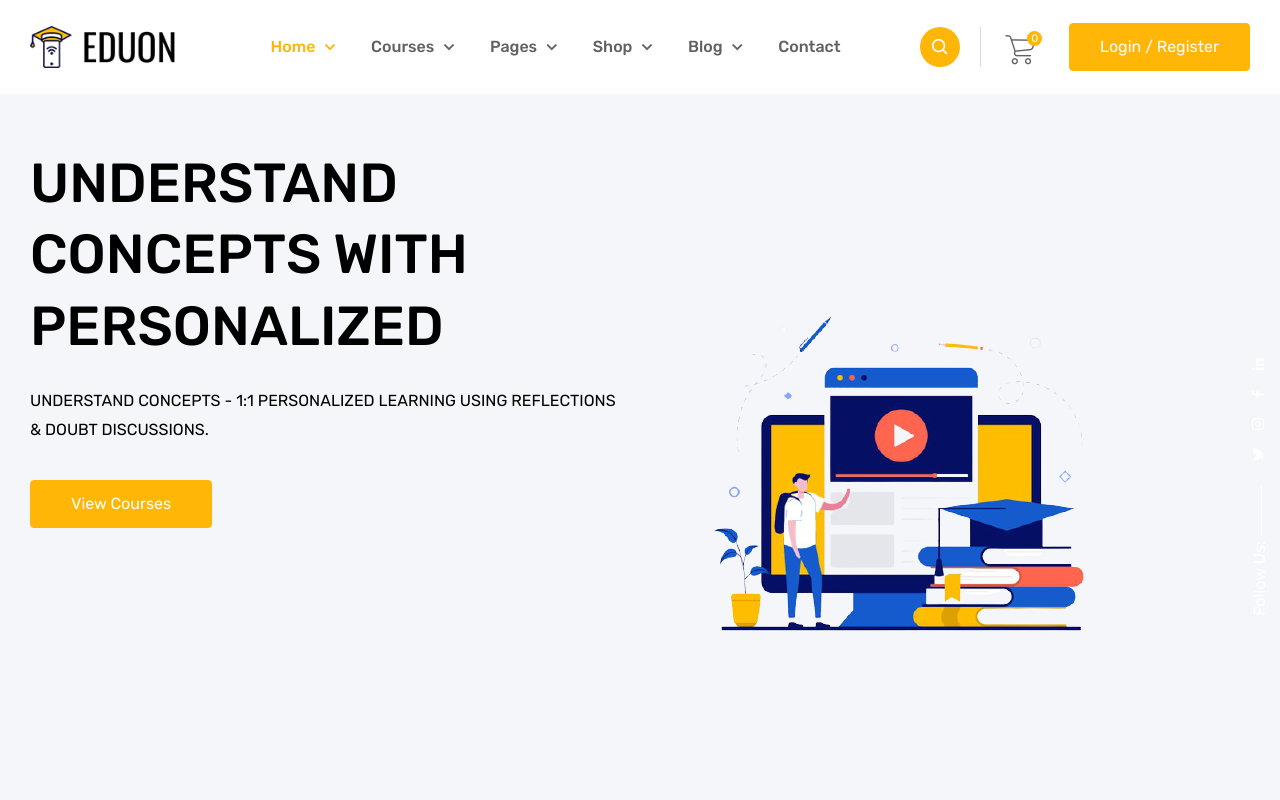
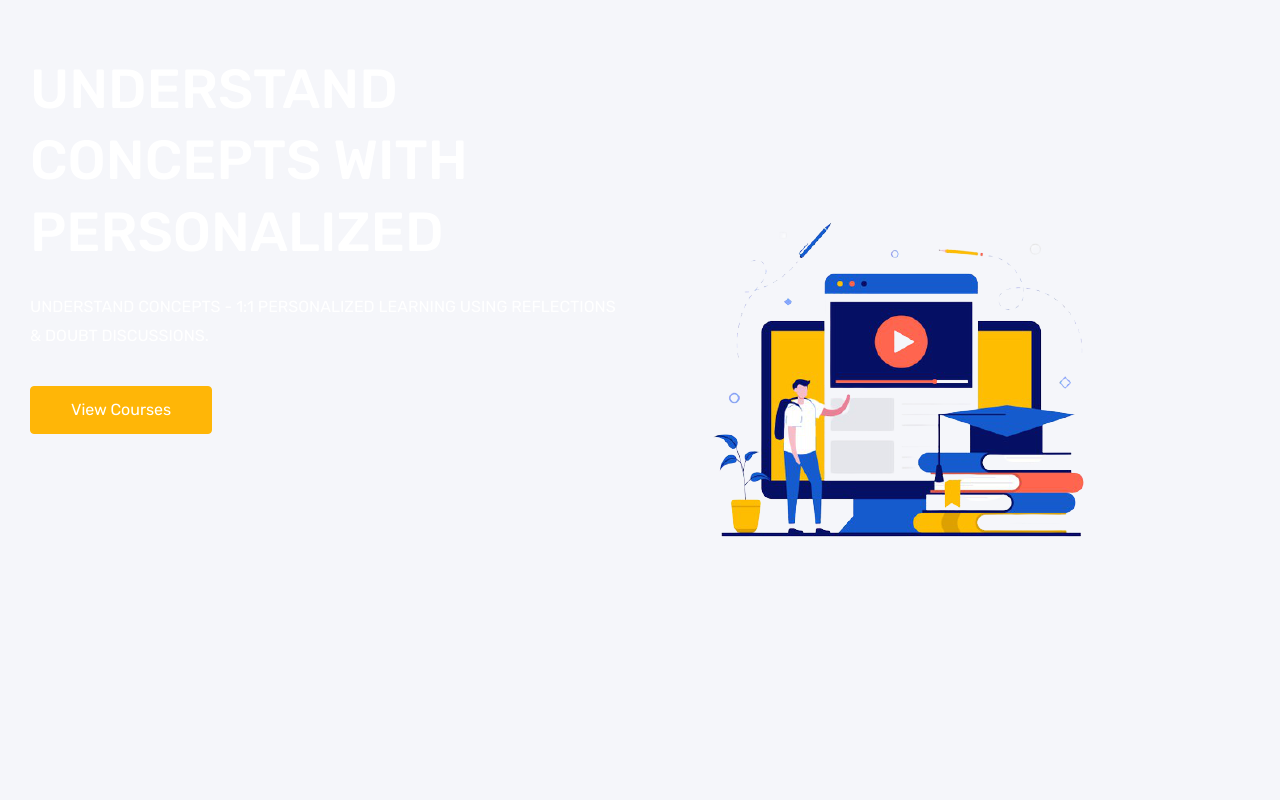
Before and after one commit to infuzeX/eduon, a plain HTML site: page index.html in a window 1280 px wide. Shown: the top 800 px of the page. Drawn offline with Linux system fonts and the light colour scheme.

Commit message:
Update index.html

```diff
--- a/index.html
+++ b/index.html
@@ -69,7 +69,7 @@
             </div>
          </div>
       </div> -->
-      <div class="navbar-area">
+      <!-- <div class="navbar-area">
          <div class="mobile-nav">
             <a href="index.html" class="logo">
             <img src="assets/img/logo.png" alt="Logo">
@@ -302,14 +302,14 @@
                </div>
             </div>
          </div>
-      </div>
+      </div> -->
       <section class="banner-area f5f6fa-bg-color">
          <div class="container-fluid social">
             <div class="row align-items-center">
                <div class="col-lg-6">
                   <div class="banner-content">
-                     <h1 class="wow fadeInLeft" data-wow-delay="0.3s" style="color: black;">UNDERSTAND CONCEPTS WITH PERSONALIZED</h1>
-                     <p class="wow fadeInLeft" data-wow-delay="0.6s" style="color: black;">UNDERSTAND CONCEPTS - 1:1 PERSONALIZED LEARNING USING REFLECTIONS & DOUBT DISCUSSIONS.</p>
+                     <h1 class="wow fadeInLeft" data-wow-delay="0.3s" >UNDERSTAND CONCEPTS WITH PERSONALIZED</h1>
+                     <p class="wow fadeInLeft" data-wow-delay="0.6s" >UNDERSTAND CONCEPTS - 1:1 PERSONALIZED LEARNING USING REFLECTIONS & DOUBT DISCUSSIONS.</p>
                      <a href="courses.html" class="default-btn wow fadeInLeft" data-wow-delay="0.9s">
                      View Courses
                      </a>
@@ -321,7 +321,7 @@
                   </div>
                </div>
             </div>
-            <ul class="social-wrap">
+            <!-- <ul class="social-wrap">
                <li class="follow-us">
                   Follow Us:
                </li>
@@ -345,7 +345,7 @@
                   <i class="bx bxl-linkedin"></i>
                   </a>
                </li>
-            </ul>
+            </ul> -->
          </div>
       </section>
 
```
